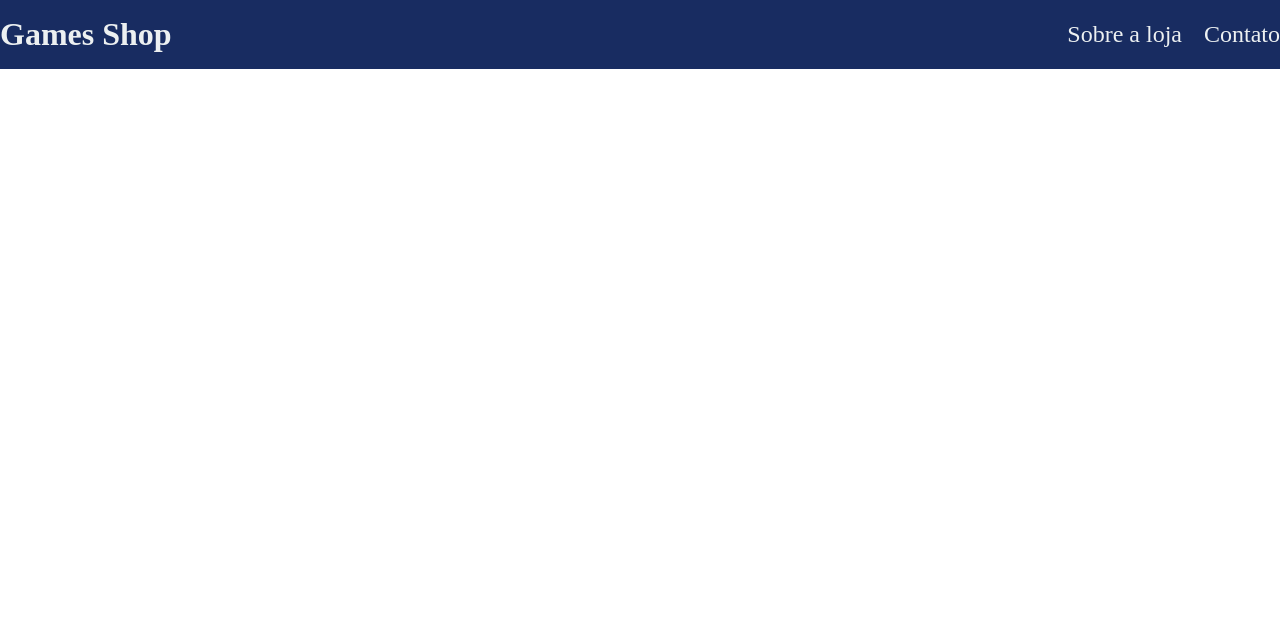
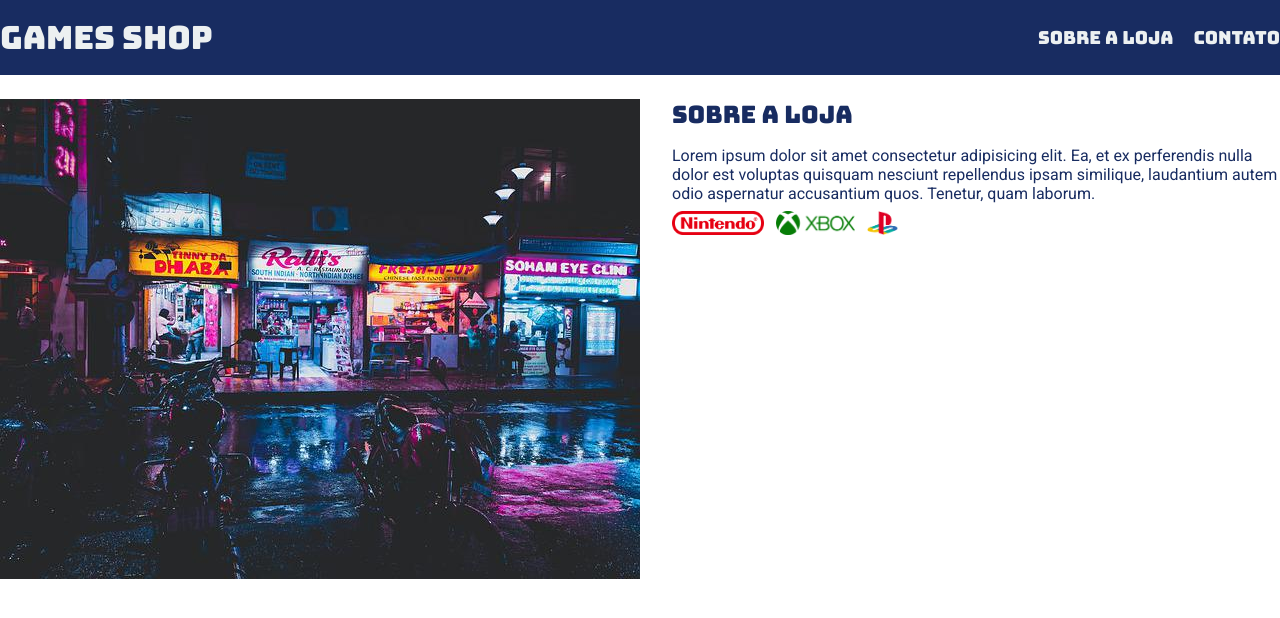
Before and after one commit to samuel-lino/Games-shop, a plain HTML site: page index.html in a window 1280 px wide. Drawn offline with Linux system fonts and the light colour scheme.

Commit message:
finalizando a seção sobre a loja

```diff
--- a/index.html
+++ b/index.html
@@ -5,6 +5,10 @@
     <meta name="viewport" content="width=device-width, initial-scale=1.0">
     <title>Games Shop - A sua loja de games</title>
     <link rel="stylesheet" href="./style.css">
+
+    <link rel="preconnect" href="https://fonts.googleapis.com">
+    <link rel="preconnect" href="https://fonts.gstatic.com" crossorigin>
+    <link href="https://fonts.googleapis.com/css2?family=Bungee&family=Roboto:ital,wght@0,100;0,300;0,400;0,500;0,700;0,900;1,100;1,300;1,400;1,500;1,700;1,900&display=swap" rel="stylesheet">
 </head>
 <body>
     <header>
@@ -22,5 +26,27 @@
             </nav>
         </div>
     </header>
+    <section>
+        <div class="container">
+            <img class="shop-img"  src="./imagens/loja.jpg" alt="fachada da loja games shop">
+            <div>
+                <h2>Sobre a loja</h2>
+                <p>
+                    Lorem ipsum dolor sit amet consectetur adipisicing elit. Ea, et ex perferendis nulla dolor est voluptas quisquam nesciunt repellendus ipsam similique, laudantium autem odio aspernatur accusantium quos. Tenetur, quam laborum.
+                </p>
+                <ul class="brands-list">
+                    <li>
+                        <img src="./imagens/nintendo.png" alt="nintendo">
+                    </li>
+                    <li>
+                        <img src="./imagens/xbox.png" alt="xbox">
+                    </li>
+                    <li>
+                        <img src="./imagens/playstation.png" alt="playstation">
+                    </li>
+                </ul>
+            </div>
+        </div>
+    </section>
 </body>
 </html>
--- a/style.css
+++ b/style.css
@@ -13,7 +13,8 @@ header{
 header nav li{
     display: inline;
     margin-left: 16px;
-    font-size: 24px;
+    font-size: 18px;
+
 }
 
 header a{
@@ -31,8 +32,51 @@ header a:hover{
     margin: 0 auto;
 }
 
-header .container{
+header .container,
+section .container{
     display: flex;
     align-items: center;
     justify-content: space-between;
 }
+
+.brands-list img{
+    height: 24px;
+    margin-right: 8px;
+}
+
+.brands-list li{
+    display:inline;
+}
+
+section .container{
+    align-items: flex-start;
+}
+
+section{
+    padding: 24px 0;
+    color: #182c61;
+}
+
+section h2{
+    margin-bottom: 16px;
+}
+
+section p{
+    margin-bottom: 8px;
+}
+
+.shop-img{
+    margin-right: 32px;
+}
+
+header, section h2{
+    font-family: "Bungee", sans-serif
+}
+
+body{
+    font-family: "Roboto", sans-serif;
+}
+
+header h1, section h2{
+    font-weight: normal;
+}
```
